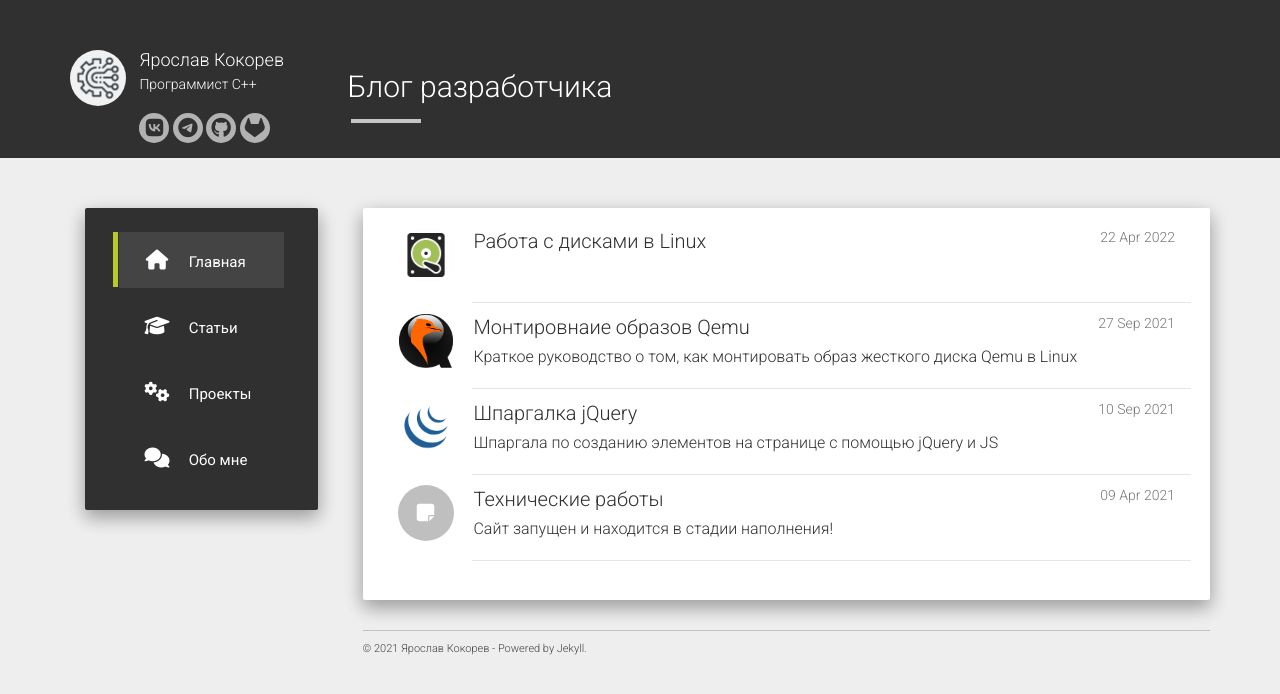
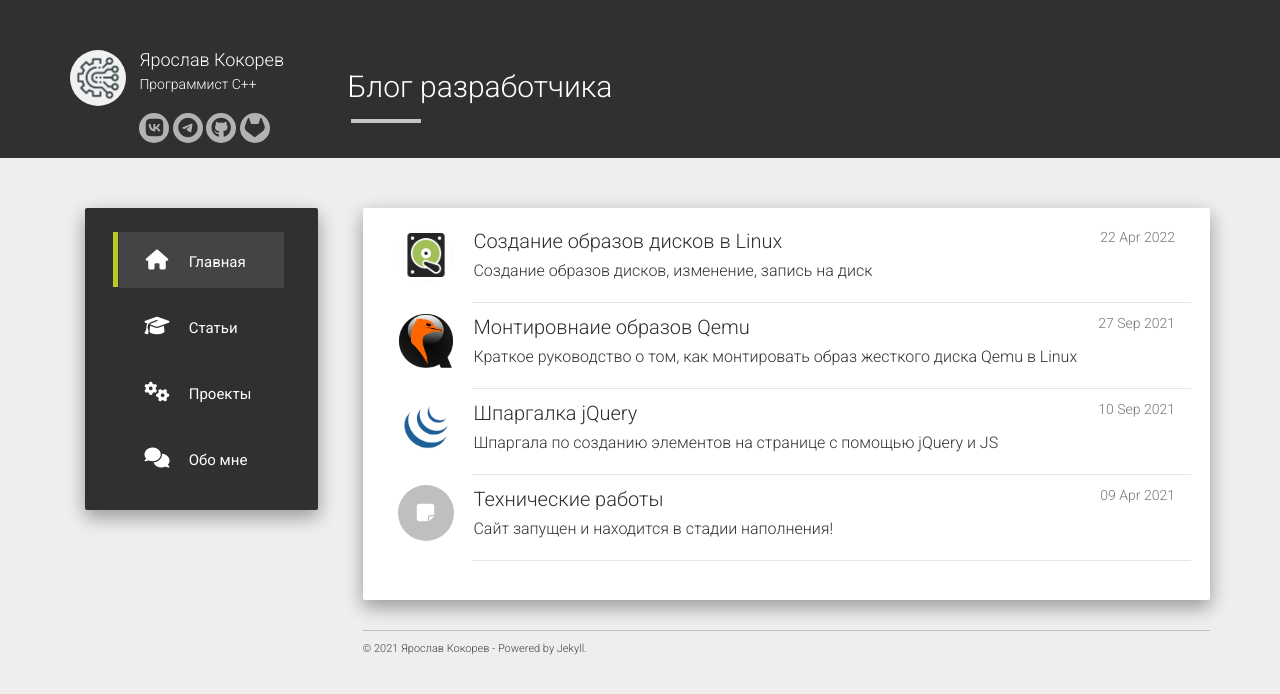
Before and after one commit to Kokorev92/Kokorev92.github.io, a Jekyll site: the page built from index.html, in a window 1280 px wide. Shown: the top 694 px of the page. Built offline with Jekyll 4.4.1, drawn with Linux system fonts in a browser that asks for light colours; nearby versions of some CDN libraries; the list of posts is cut into pages by our own code; some of the changed lines change nothing that is shown.

Commit message:
[wip]: статья про образы дисков

````diff
--- a/_posts/2022-04-22-disk-utils.md
+++ b/_posts/2022-04-22-disk-utils.md
@@ -1,8 +1,26 @@
 ---
 layout: post
-title: Работа с дисками в Linux
+title: Создание образов дисков в Linux
 categories: Linux
 image: /static/img/posts/hdd_logo.png
+preview: Создание образов дисков, изменение, запись на диск
 ---
 
-Работа с дисками в Linux
+## Работа с образами дисков в Linux
+
+---
+ &nbsp; &nbsp; &nbsp; &nbsp; В этой статье я расскажу о том, как пользоваться командами для работы с диском Linux, такими как ```dd```, ```fdisk``` и т.п. и расскажу как с их помощью создавать образы, изменять их и записывать обратно на диск.
+
+
+### 1. Создение образа диска командой ```dd```
+
+
+&nbsp; &nbsp; &nbsp; &nbsp; Команда ```dd``` применяется для побайтового копирования файлов. Поскольку вся суть Linux построенна на концепции, что всё есть файл, то с помощью этой команды можно побайтно копировать диск, создать его образ или клонировать диск напрямую с одного на другой.
+
+
+**Пример создания образа диска:**
+
+    dd if=/dev/sda of=my_image.img bs=1M
+
+### 2. Запись образа на диск
+&nbsp; &nbsp; &nbsp; &nbsp; Для записи образа на диск необходимо поменять местами значение параметров if и of у команды dd
````
